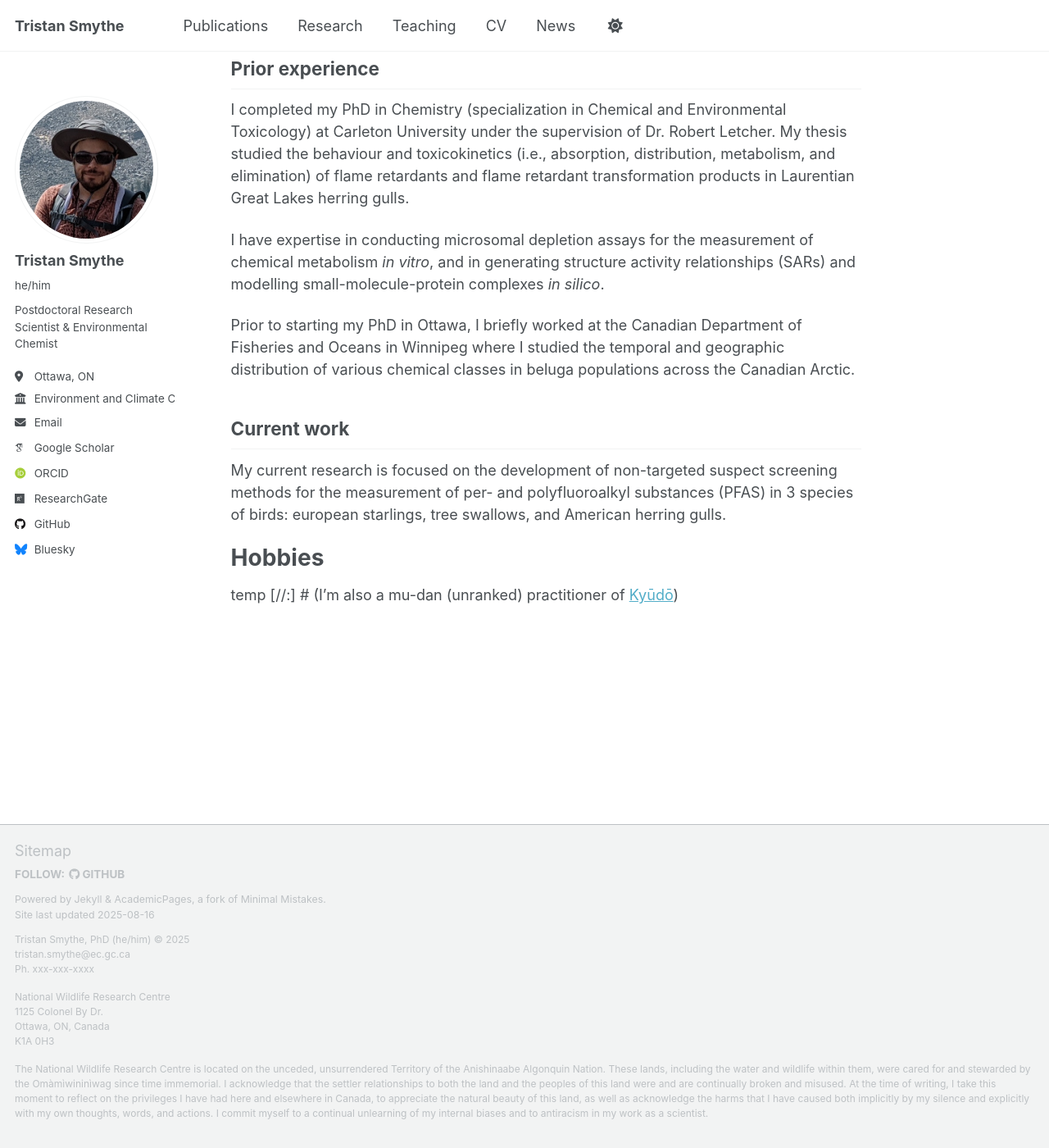
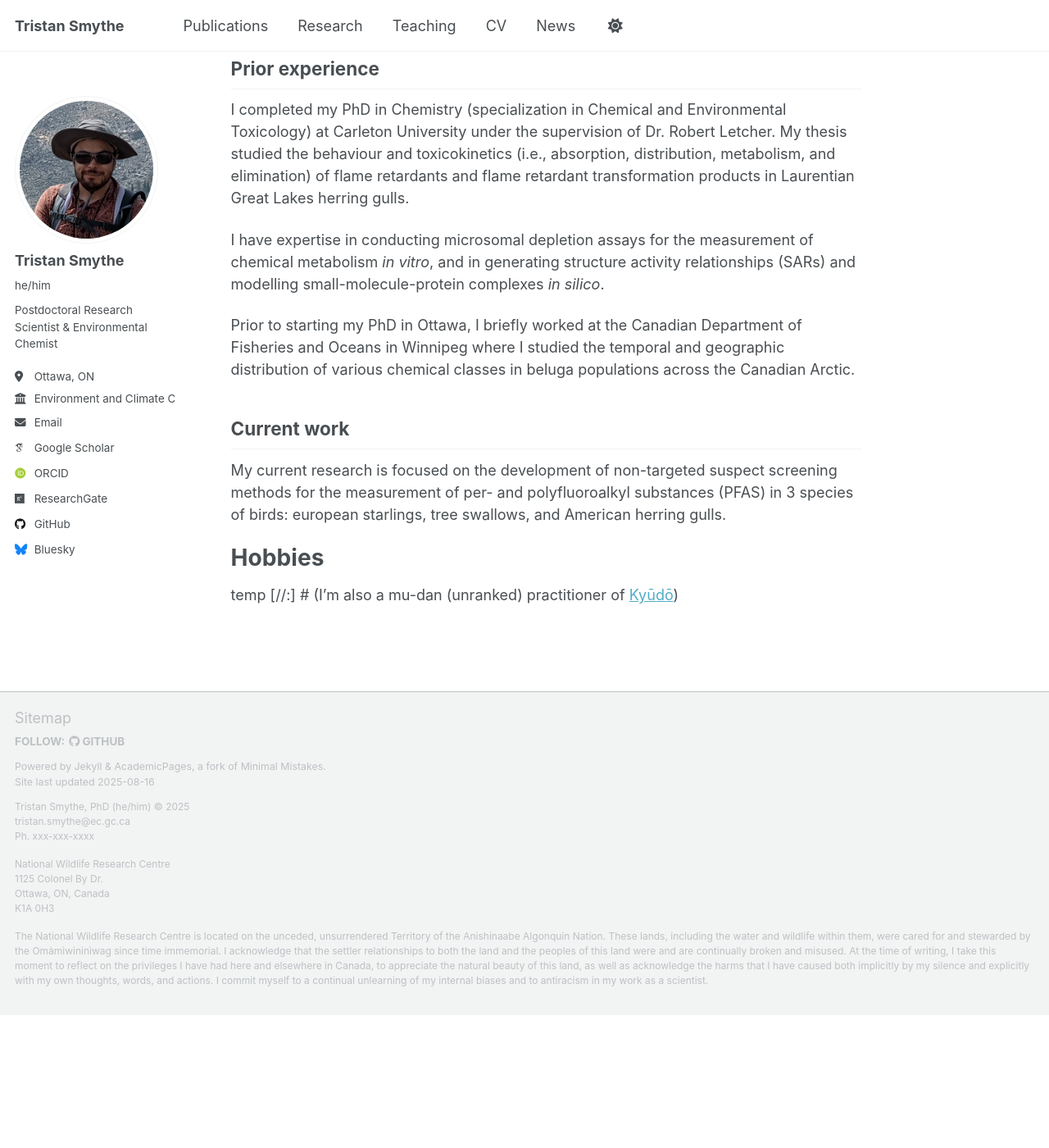
Before and after one commit to tristansmythe/tristansmythe.github.io, a Jekyll site: the page built from _pages/about.md, in a window 1280 px wide and 1400 px high, scrolled down 743 px. Shown: the whole window at 82% size. Built offline with Jekyll 4.4.1, drawn with Linux system fonts in a browser that asks for light colours; some web fonts are replaced; a script that is not in the unit is left out; after the commit the page ends 1981 px from its top, so only the background shows below that.

Commit message:
Update _base.scss

```diff
--- a/_sass/layout/_base.scss
+++ b/_sass/layout/_base.scss
@@ -14,7 +14,7 @@ body {
 
   margin: 0;
   padding: $masthead-height 0 0;
-  padding-bottom: 9em;
+  padding-bottom: 0em;
   font-family: $global-font-family;
   line-height: 1.5;
 
```
